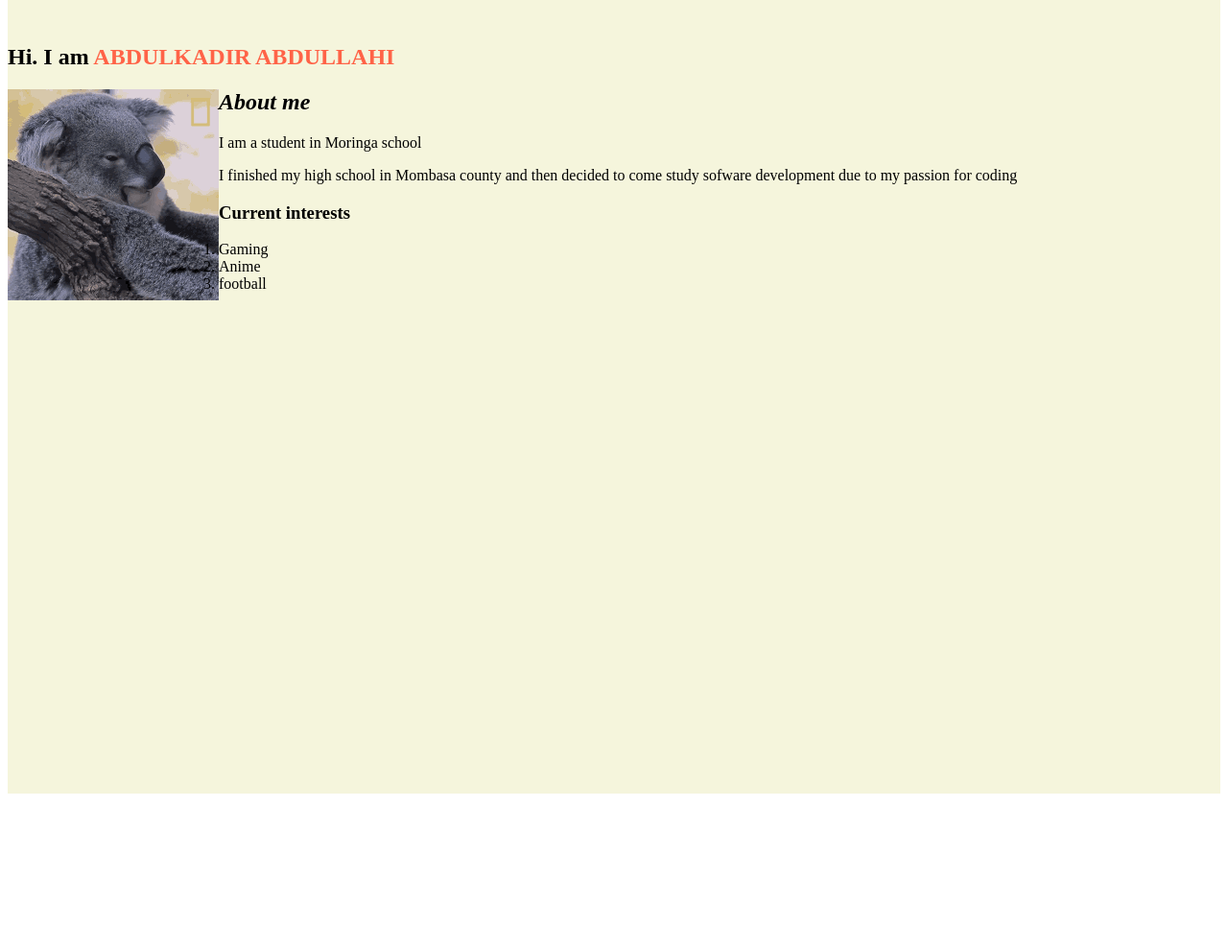
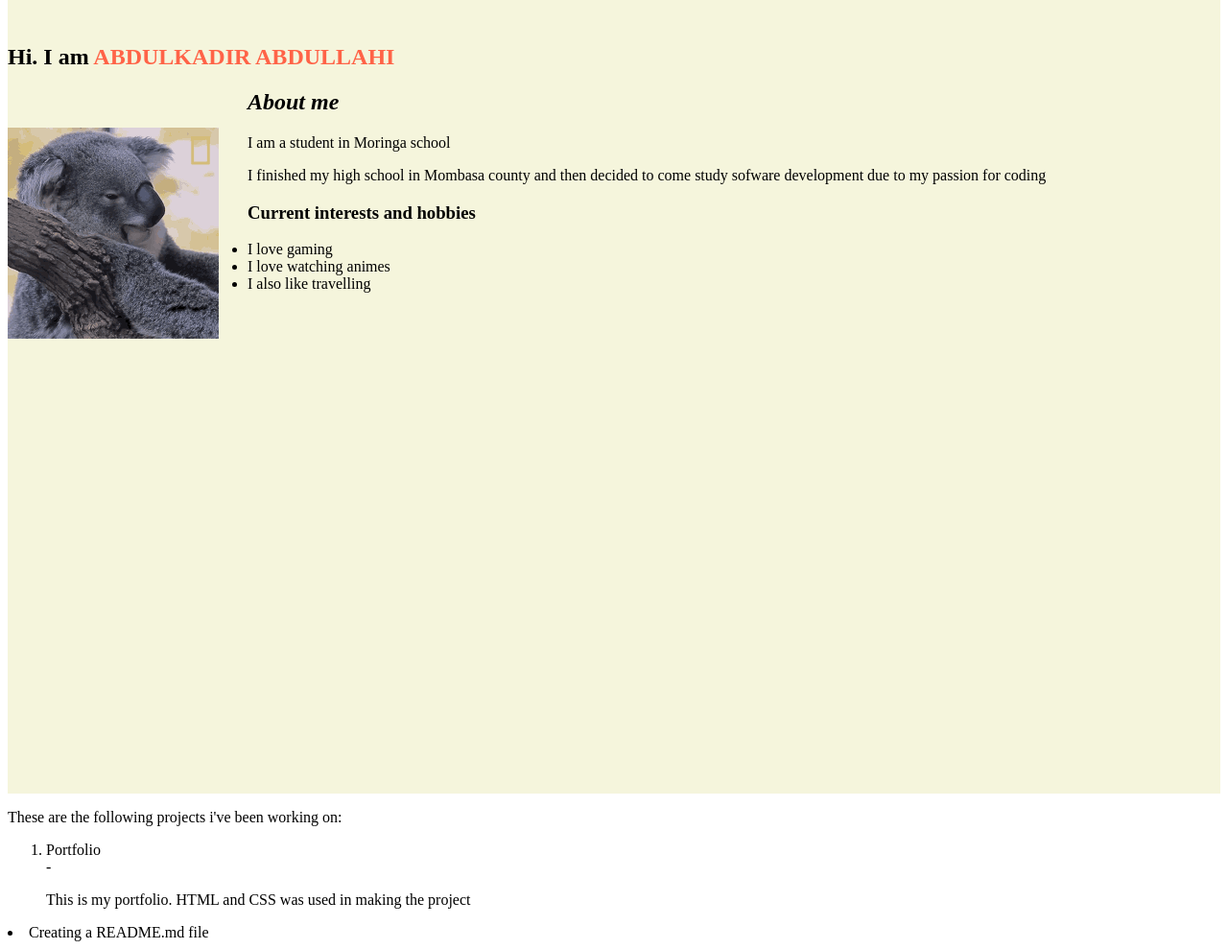
Before and after one commit to abdiali2021/port, a plain HTML site: page index.html in a window 1280 px wide. Shown: the part 110-1099 px from the top of the page at 96% size. Before the commit the page ends 945 px from the top, so only its background shows below. Drawn offline with Linux system fonts and the light colour scheme.

Commit message:
add id for projects and about

```diff
--- a/CSS/style.css
+++ b/CSS/style.css
@@ -40,6 +40,8 @@ nav ul li a:hover{
 .image{
     image-rendering: optimizeQuality;
     float: left;
+    padding-top: 40px;
+    padding-right: 30px;
 }
 .hero{
     padding-bottom: 40%;
--- a/index.html
+++ b/index.html
@@ -13,8 +13,8 @@
         <nav>
             <h2 class="logo">PORTFO<span>LIO</span></h2>
             <ul>
-                <li><a href="#">About me</a></li>
-                <li><a href="#">Projects</a></li>
+                <li><a href="#about">About me</a></li>
+                <li><a href="#projects">Projects</a></li>
             </ul>
         </nav>
 
@@ -22,26 +22,36 @@
           <h2><strong>Hi. I am <span> ABDULKADIR ABDULLAHI</span> </strong></h2>
          </div>
 
-      <div class="image">
+         <div class="image">
         <img src="images/sleeping koala.gif" alt="">
-      </div>
+         </div>
 
-       <section>
-      <div class="Aboutme">
+
+         <section class="box-container portfolio-page" id="about">
           <h2> <em>About me</em></h2>
             <p>I am a student in Moringa school</p>
             <p>I finished my high school in Mombasa county and then decided to come study sofware development due to my passion for coding</p>
 
-            <h3>Current interests</h3>
-              <ol>
-                  <li>Gaming</li>
-                  <li>Anime</li>
-                  <li>football</li>
-              </ol>
+            <h3>Current interests and hobbies</h3>
+              <ul>
+                  <li>I love gaming</li>
+                  <li>I love watching animes</li>
+                  <li>I also like travelling</li>
+             </ul>
+         </div>
+
+
+        <section class="box-container" id="projects"></section>
+             <p>These are the following projects i've been working on:</p>
+             <ol>
+                 <li>Portfolio</li> - <p>This is my portfolio. HTML and CSS was used in making the project</p>
+             </ol>
+             <li>Creating a README.md file</li>
+         </div>
 
 
 
-      </div>
+
        </section>
 
 
```
